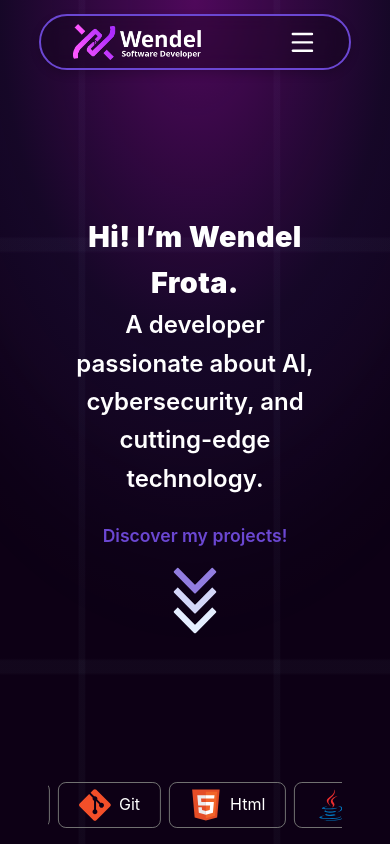
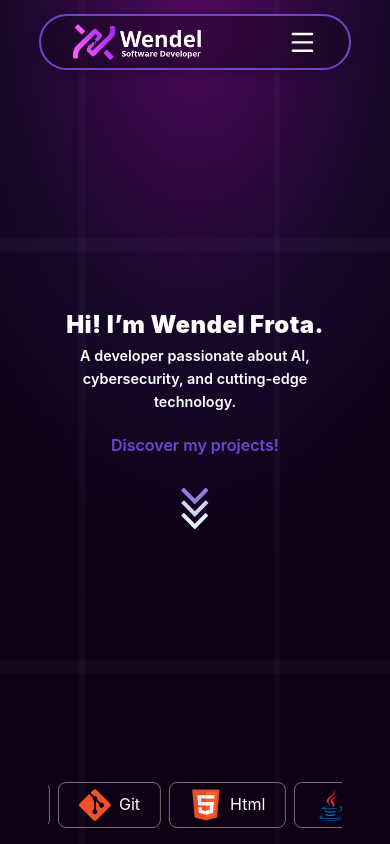
Before and after one commit to wendelfrota/wendelfrota.github.io, a Vue app: page / in a window 390 px wide. Shown: the top 844 px of the page. Built offline with nearby package versions, Linux system fonts and the light colour scheme.

Commit message:
feat: add responsive styling to text elements

```diff
--- a/src/assets/style/reset.css
+++ b/src/assets/style/reset.css
@@ -19,7 +19,6 @@ section{
   display: flex;
   justify-content: center;
   align-items: center;
-  padding: 20px;
 }
 
 ul,
--- a/src/components/HomeComponent.vue
+++ b/src/components/HomeComponent.vue
@@ -43,7 +43,7 @@ import TechSliderComponent from '@/components/TechSliderComponent.vue';
 
     .hero-content {
         text-align: center;
-        max-width: 52.5vw;
+        width: min(100%, 968px);
     }
 
     h1, h2, h3{
@@ -51,19 +51,19 @@ import TechSliderComponent from '@/components/TechSliderComponent.vue';
     }
 
     h1 {
-        font-size: 2.8rem;
+        font-size: clamp(1.5rem, 4.8vw, 2.7rem);
         font-weight: 900;
         letter-spacing: .4px;
     }
 
     h2 {
-        font-size: 2rem;
+        font-size: clamp(.9rem, 3vw, 2rem);
         font-weight: 600;
-        margin-bottom: 24px;
+        margin-bottom: 1.2rem;
     }
 
     h3 {
-        font-size: 1.6rem;
+        font-size: clamp(1rem, 3vw, 1.7rem);
         font-weight: 600;
         color: #7D3C98;
         color: var(--color-em-1);
@@ -73,6 +73,7 @@ import TechSliderComponent from '@/components/TechSliderComponent.vue';
     .icon-arrow svg{
         margin-top: 1.2rem;
         transform: rotate(90deg);
+        width: clamp(2.6rem, 5vw, 4rem);
     }
 
     .icon-arrow a {
@@ -83,34 +84,4 @@ import TechSliderComponent from '@/components/TechSliderComponent.vue';
     .icon-arrow a:hover {
         transform: translateY(-6px);
     }
-
-    @media (max-width: 1023px) {
-        .hero-content {
-            max-width: 75vw;
-        }
-        h1 {
-            font-size: 2.1rem;
-        }
-        h2 {
-            font-size: 1.6rem;
-        }
-        h3 {
-            font-size: 1.2rem;
-        }
-    }
-
-    @media (max-width: 767px) {
-        .hero-content {
-            max-width: 100%;
-        }
-        h1 {
-            font-size: 1.8rem;
-        }
-        h2 {
-            font-size: 1.5rem;
-        }
-        h3 {
-            font-size: 1.1rem;
-        }
-    }
 </style>
```
